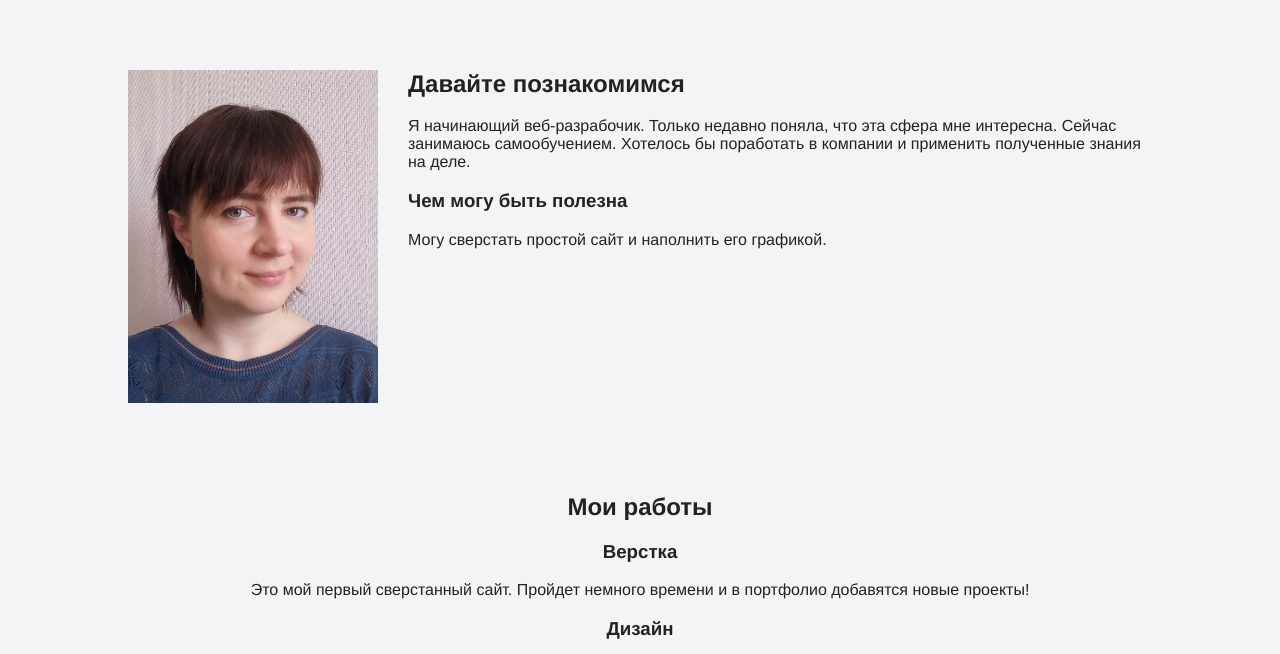
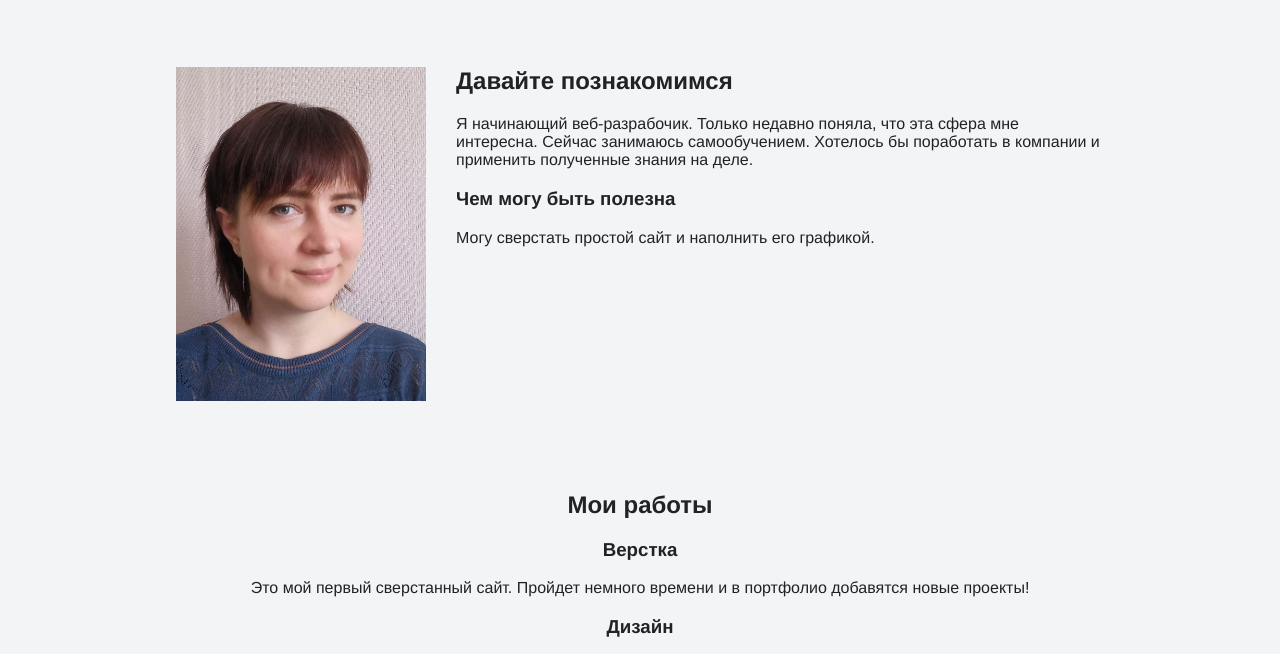
Before and after one commit to selenalluna/my-site, a plain HTML site: page index.html in a window 1280 px wide. Shown: the part 386-1040 px from the top of the page. Drawn offline with Linux system fonts and the light colour scheme.

Commit message:
Изменение ширины контейнера

```diff
--- a/style.css
+++ b/style.css
@@ -8,9 +8,8 @@ body {
 }
 
 .conteiner {
-	max-width: 80%;
+	max-width: 928px;
 	margin: 0 auto;
-	padding: 0 16px;
 }
 
 .header-page {
```
